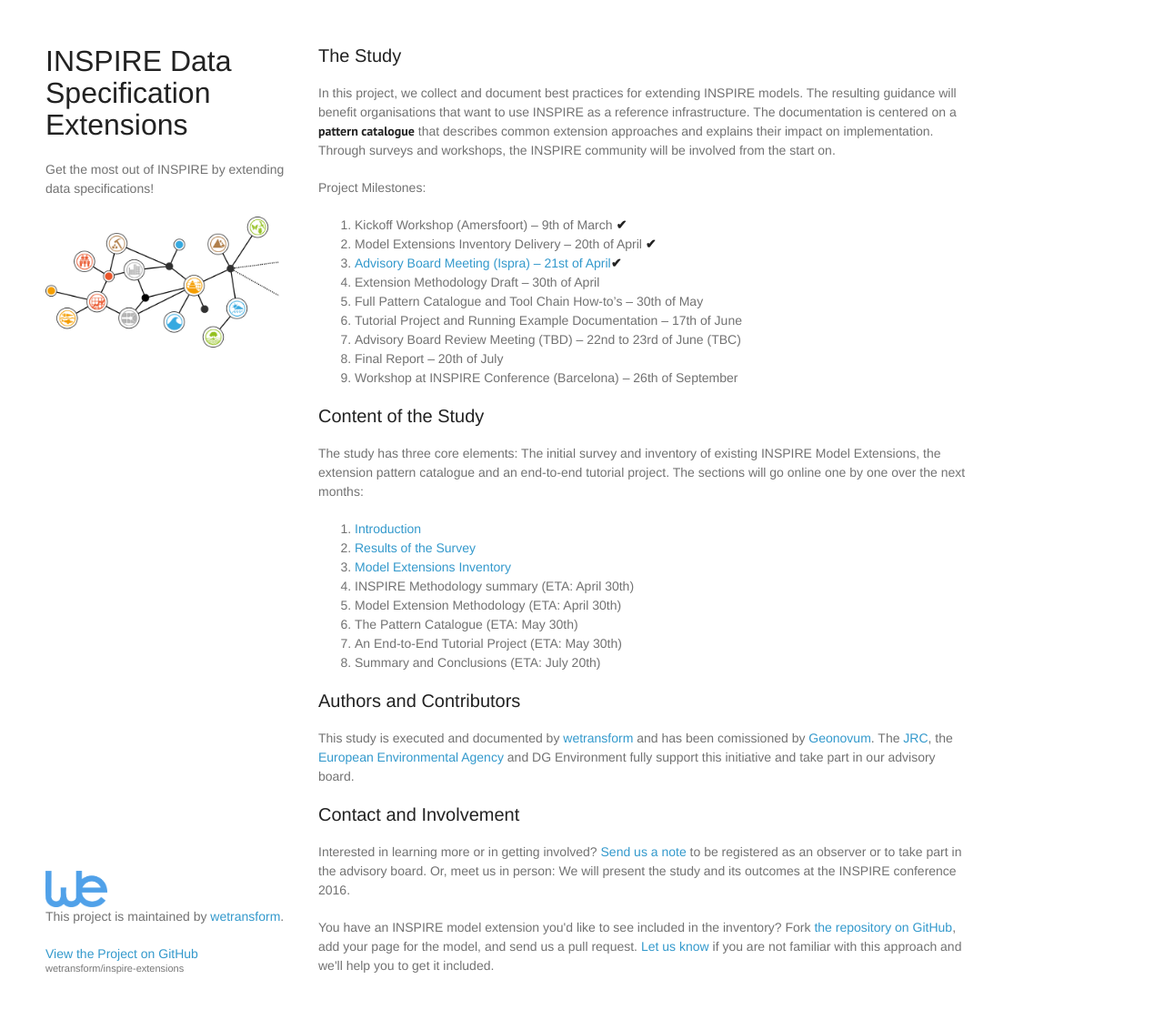
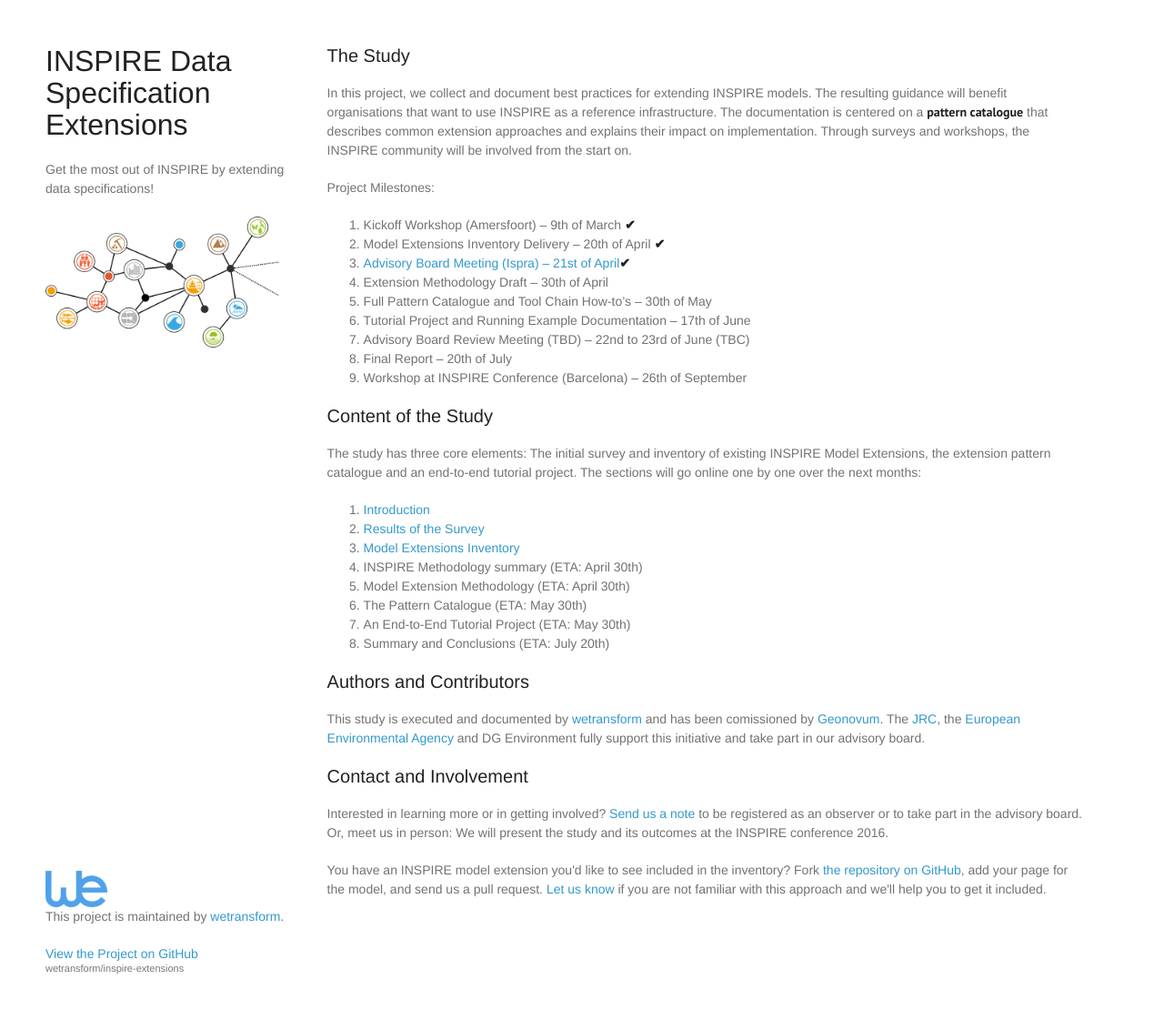
Before and after one commit to wetransform/inspire-extensions, a Jekyll site: the page built from index.html, in a window 1280 px wide and 1142 px high. Shown: the top 1110 px of the window at 91% size. Built offline with Jekyll 4.4.1, drawn with Linux system fonts in a browser that asks for light colours; some web fonts are replaced.

Commit message:
Style fixes

```diff
--- a/_includes/header.html
+++ b/_includes/header.html
@@ -48,4 +48,5 @@
     </ol>
   </div>
   {% endif %}
+
 </header>
--- a/_layouts/default.html
+++ b/_layouts/default.html
@@ -4,16 +4,14 @@
   {% include head.html %}
 
   <body>
-
     {% include header.html %}
-
     <div class="page-content">
       <div class="wrapper">
         {{ content }}
       </div>
     </div>
 
-    {% include footer.html %}
+  {% include footer.html %}
 
   </body>
 
--- a/stylesheets/styles.css
+++ b/stylesheets/styles.css
@@ -78,7 +78,8 @@
 }
 
 .wrapper {
-    width: 860px;
+    width: 86vw;
+    max-width: 1200px;
     margin: 0 auto;
 }
 
@@ -132,6 +133,9 @@
     float: left;
     position: fixed;
     -webkit-font-smoothing: subpixel-antialiased;
+    overflow-y: auto;
+    top: 50px;
+    bottom: 196px;
 }
 
 #toc {
@@ -207,7 +211,7 @@
 }
 
 section {
-    width: 720px;
+    margin-left: 270px;
     float: right;
     padding-bottom: 50px;
 }
@@ -225,8 +229,8 @@
 
 footer {
     width: 270px;
+    position: fixed;
     float: left;
-    position: fixed;
     bottom: 50px;
     -webkit-font-smoothing: subpixel-antialiased;
 }
```
